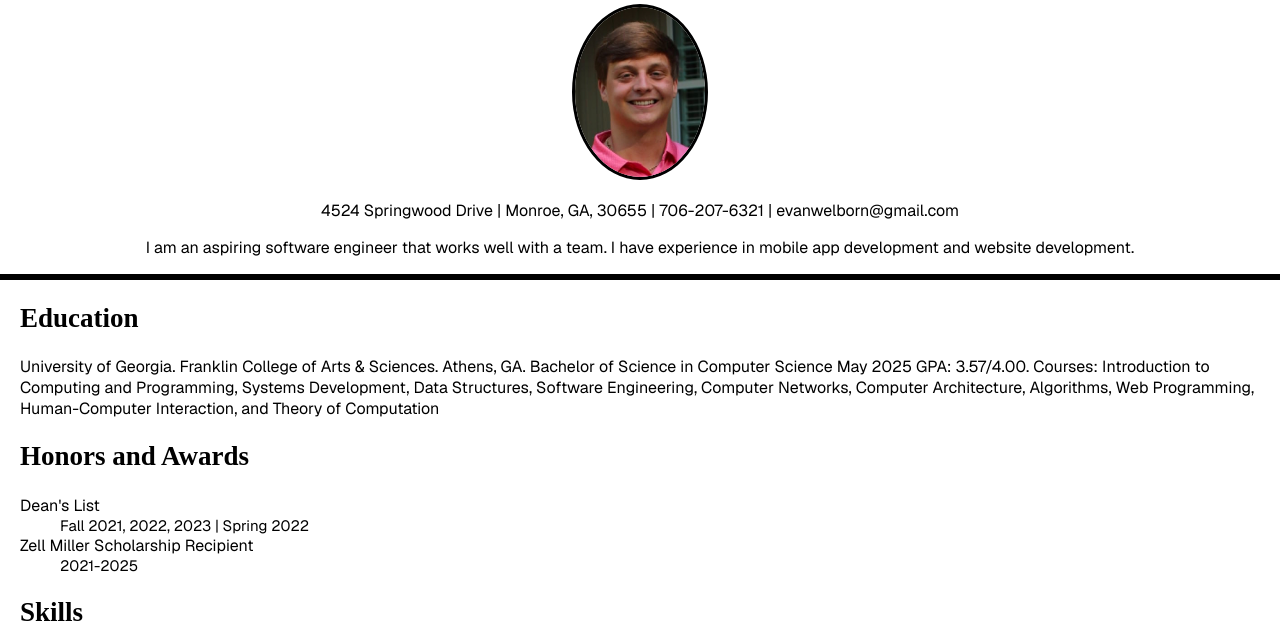
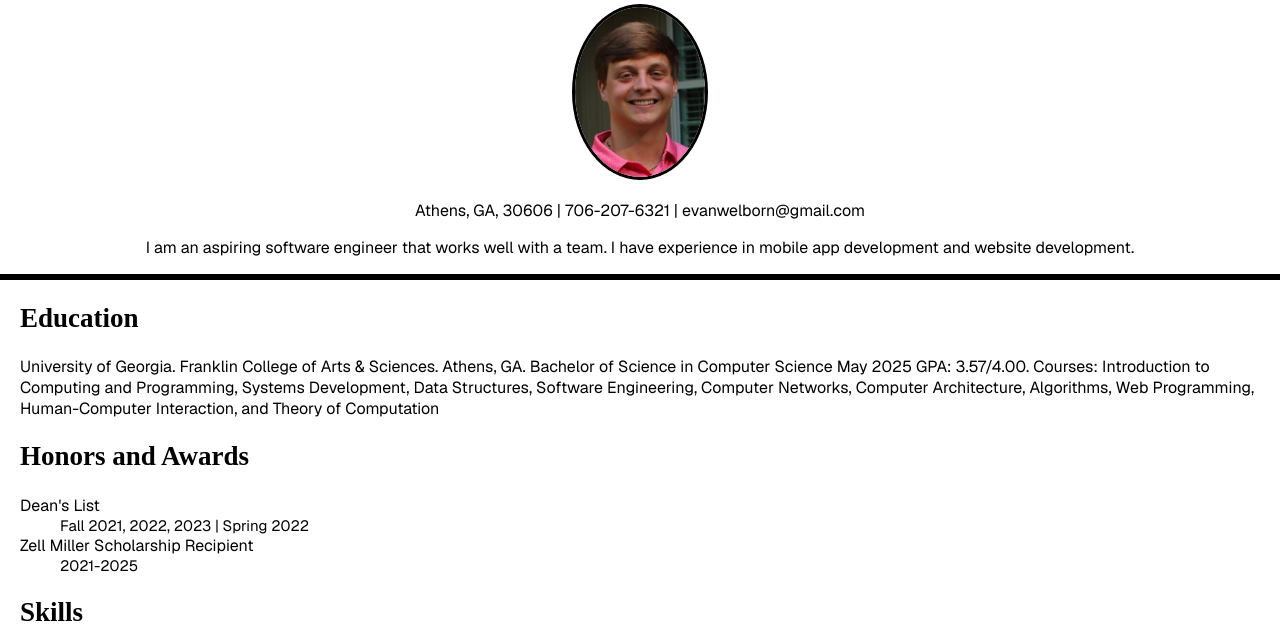
Before and after one commit to EvanWelborn4/evanwelborn4.github.io, a plain HTML site: page index.html in a window 1280 px wide. Shown: the part 163-800 px from the top of the page. Drawn offline with nearby package versions, Linux system fonts and the light colour scheme; a web font is replaced by a local one.

Commit message:
Update index.html

```diff
--- a/index.html
+++ b/index.html
@@ -21,7 +21,7 @@
     <section class="splash">
         <h1>Evan Curtis Welborn</h1>
         <img src="images\headshot.png" alt="Headshot of Evan Welborn" width="130" height="170">
-        <p>4524 Springwood Drive | Monroe, GA, 30655 | 706-207-6321 | evanwelborn@gmail.com</p>
+        <p> Athens, GA, 30606 | 706-207-6321 | evanwelborn@gmail.com</p>
         <p>
          I am an aspiring software engineer that works well with a team. I have experience in mobile app development and website development.
         </p>
```
